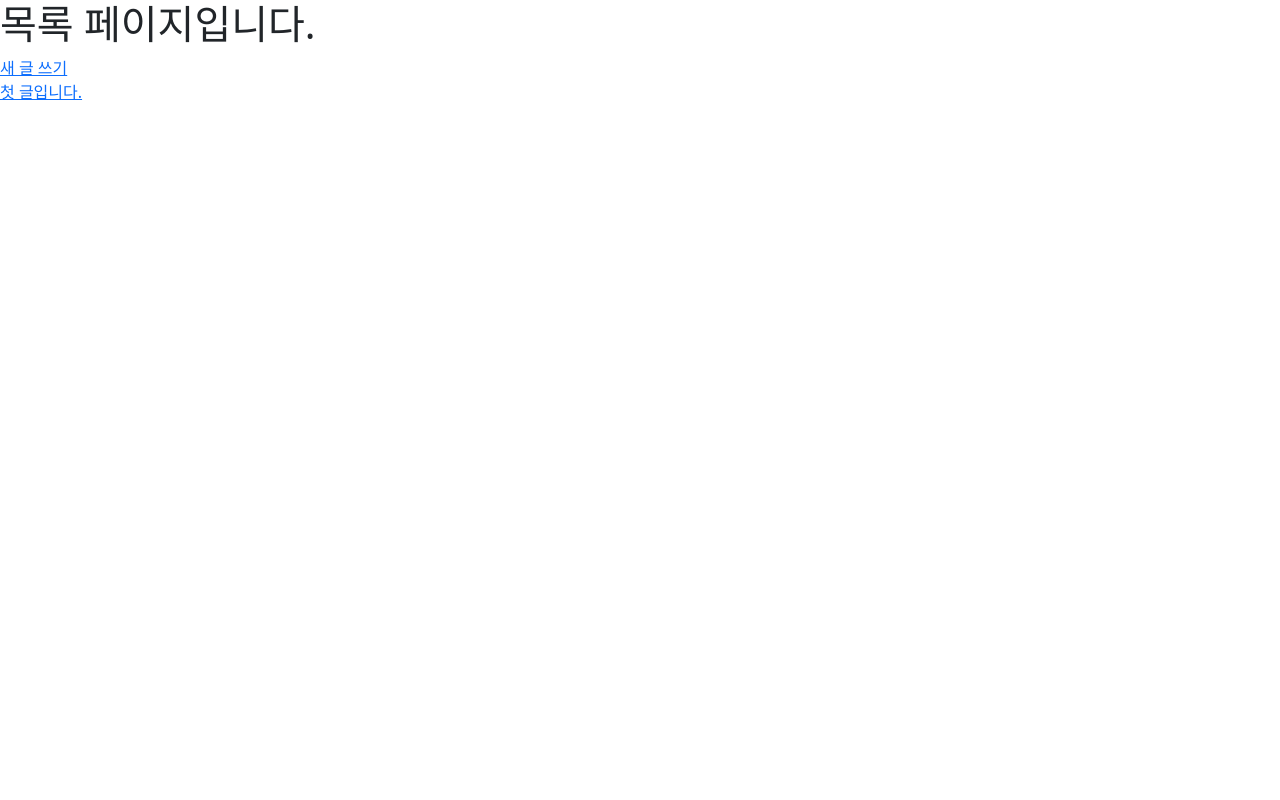
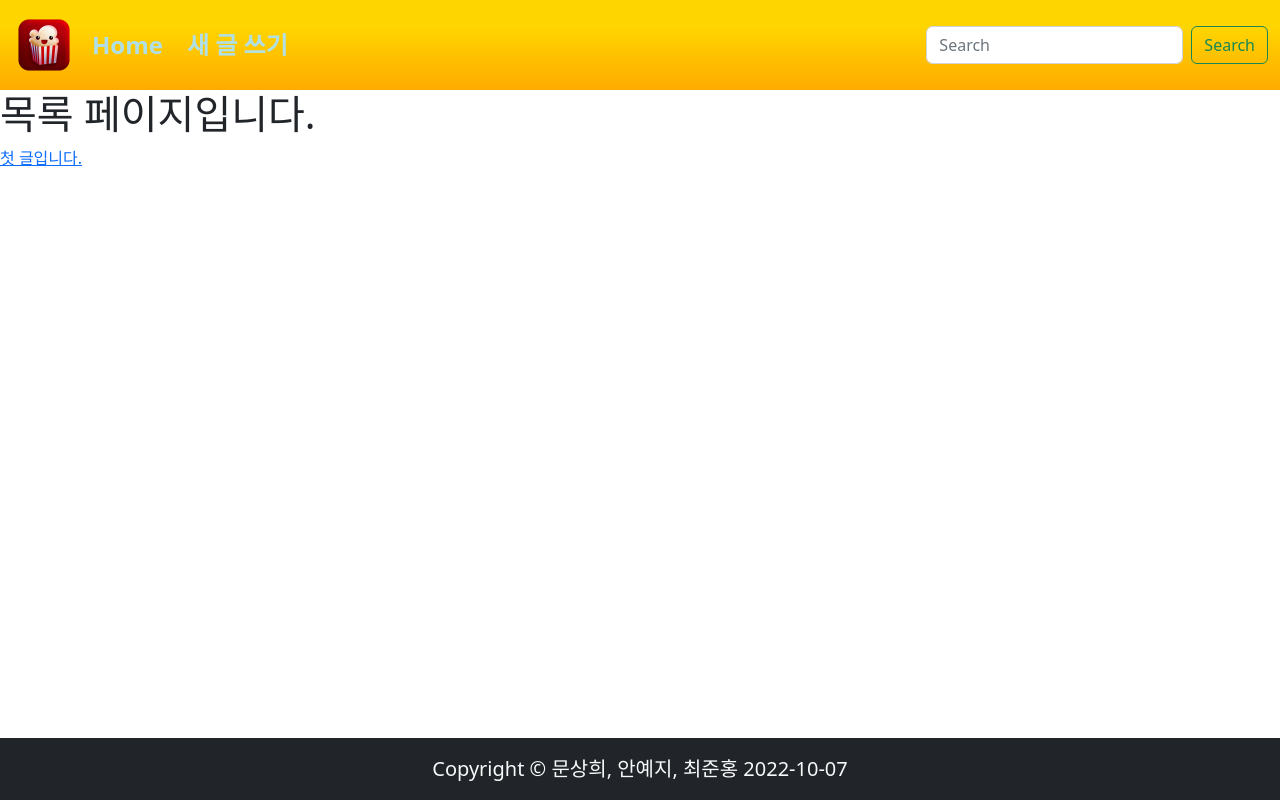
Before and after one commit to MoonSanghee/pair_2, a Django app: page /reviews/ in a window 1280 px wide. Run offline with Django 3.2, Linux system fonts and the light colour scheme; data comes from the database, SQL or seed files in the repository; both versions use the stored data as it was after the commit; some libraries are stand-ins or nearby versions.

Commit message:
20221007 문상희: 네브바, 푸터 추가

```diff
--- /dev/null
+++ b/reviews/static/reviews/css/style.css
@@ -0,0 +1,18 @@
+.log-size {
+  height: 4rem;
+}
+
+.nav-bg {
+  background: rgb(255,171,0);
+  background: linear-gradient(0deg, rgba(255,171,0,1) 0%, rgba(255,213,0,1) 70%);
+}
+
+.a {
+  color: powderblue;
+  transition: color .5s;
+  text-decoration: none;
+}
+
+.a:hover {
+  color: #283d3b;
+}
--- a/reviews/templates/reviews/reviews.html
+++ b/reviews/templates/reviews/reviews.html
@@ -1,9 +1,6 @@
 {% extends 'base.html' %}
 {% block content %}
     <h1>목록 페이지입니다.</h1>
-    <a href="{% url 'reviews:create' %}">
-        새 글 쓰기
-    </a>
     {% for review in reviews %}
         <p><a href="{% url 'reviews:detail' review.pk %}">
         {{ review.title }}
--- a/templates/base.html
+++ b/templates/base.html
@@ -1,3 +1,4 @@
+{% load static %}
 <!DOCTYPE html>
 <html lang="en">
 
@@ -8,9 +9,38 @@
     <title>Document</title>
     <!-- CSS only -->
     <link href="https://cdn.jsdelivr.net/npm/bootstrap@5.2.2/dist/css/bootstrap.min.css" rel="stylesheet" integrity="sha384-Zenh87qX5JnK2Jl0vWa8Ck2rdkQ2Bzep5IDxbcnCeuOxjzrPF/et3URy9Bv1WTRi" crossorigin="anonymous">
+    <link rel="stylesheet" href="{% static 'reviews/css/style.css' %}">
 </head>
 
 <body>
+    <nav class="navbar navbar-expand-lg nav-bg">
+        <div class="container-fluid">
+          <a class="navbar-brand" href="{% url 'reviews:index'%}">
+            <img class='log-size' src='{% static 'reviews/images/log2.png' %}'></img>
+          </a>
+          <button class="navbar-toggler" type="button" data-bs-toggle="collapse" data-bs-target="#navbarSupportedContent" aria-controls="navbarSupportedContent" aria-expanded="false" aria-label="Toggle navigation">
+            <span class="navbar-toggler-icon"></span>
+          </button>
+          <div class="collapse navbar-collapse" id="navbarSupportedContent">
+            <ul class="navbar-nav me-auto mb-2 mb-lg-0">
+              <li class="nav-item">
+                <a class="a me-4 fs-4 fw-bold" aria-current="page" href="{% url 'reviews:home'%}">Home</a>
+              </li>
+              <li class="nav-item">
+                <a class="a me-4 fs-4 fw-bold" href="{% url 'reviews:create' %}">새 글 쓰기</a>
+              </li>
+
+            </ul>
+            <form class="d-flex" role="search">
+              <input class="form-control me-2" type="search" placeholder="Search" aria-label="Search">
+              <button class="btn btn-outline-success" type="submit">Search</button>
+            </form>
+          </div>
+        </div>
+      </nav>
+      <footer class="upper_main py-3 bg-dark text-light text-center fixed-bottom fs-5">
+          Copyright © 문상희, 안예지, 최준홍 2022-10-07
+      </footer>
     {% block content %}{% endblock %}
 
     <!-- JavaScript Bundle with Popper -->
```
Also changed, not shown: db.sqlite3 (added), reviews/static/reviews/images/log2.png (added), reviews/views.py (line endings or trailing spaces), 1 other file.
